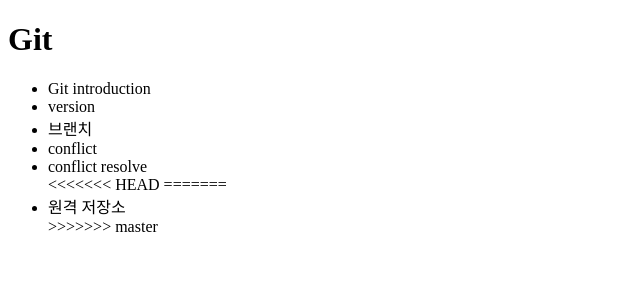
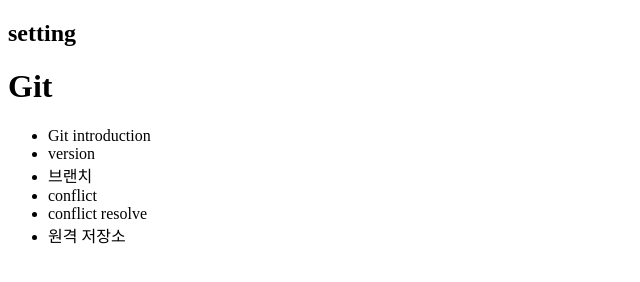
Before and after one commit to Kim-Gyuri/source-tree-Git, a plain HTML site: page src/git/Hi.html in a window 1280 px wide. Shown: the whole page, without its empty margins (0-640 px from the left). Drawn offline with Linux system fonts and the light colour scheme.

```diff
--- a/src/git/Hi.html
+++ b/src/git/Hi.html
@@ -3,6 +3,7 @@
 <head>
     <meta charset="UTF-8">
     <title>Git study</title>
+    <h2>setting</h2>
 </head>
 <body>
     <header>
@@ -14,10 +15,7 @@
         <li>브랜치</li>
         <li>conflict</li>
         <li>conflict resolve</li>
-<<<<<<< HEAD
-=======
         <li>원격 저장소</li>
->>>>>>> master
     </ul>
 
 </body>
```
